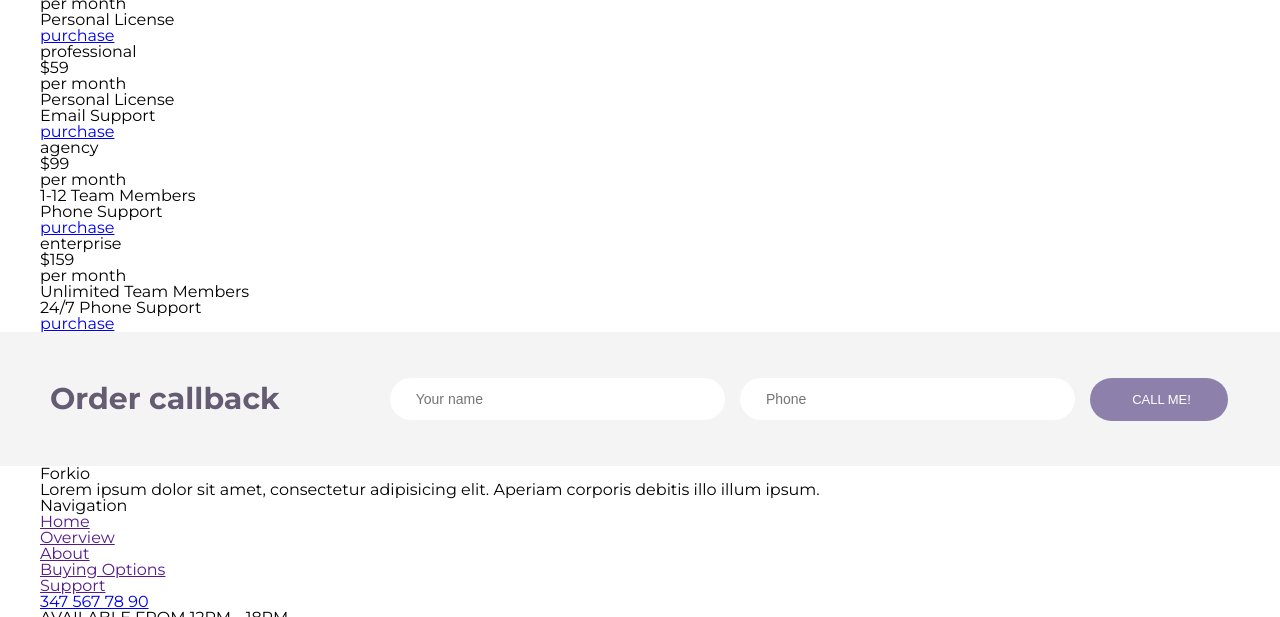
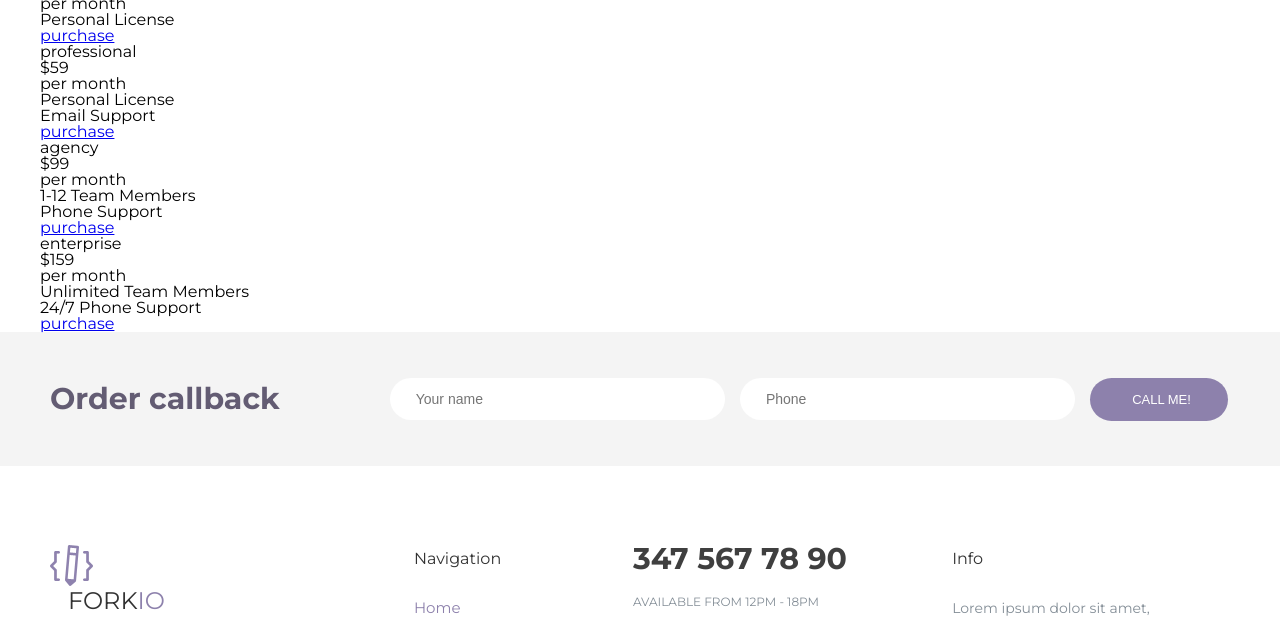
Before and after one commit to Valmobil/LandingPage-Forkio, a website: page src/index.html in a window 1280 px wide. Shown: the part 2183-2800 px from the top of the page. Drawn offline with nearby package versions, Linux system fonts and the light colour scheme; files that its build step writes are made by us from their sources; files whose address does not match are found by name.

Commit message:
commit 11

```diff
--- a/src/index.html
+++ b/src/index.html
@@ -329,8 +329,8 @@
     <div class="container">
         <div class="footer__list">
             <div class="site-description">
-                <a href="#" class="logo">
-                    <a class="logo__logo-img footer_logo-img"></a>
+                <a href="#" class="footer__logo">
+                    <a class="logo__logo-img footer_logo-img"><img src="img/Logo.png" alt=""></a>
                     <h2 class="logo__text logo__text_size-s"><span class="logo__text logo__text_dark">Fork</span>io</h2>
                 </a>
                 <p class="site-description__text">Lorem ipsum dolor sit amet, consectetur adipisicing elit. Aperiam
@@ -362,8 +362,7 @@
             <div class="site-description">
                 <h3 class="site-description__title">Info</h3>
                 <p class="site-description__text">Lorem ipsum dolor sit amet, consectetur adipisicing elit. Omnis iusto
-                    deserunt corporis provident illum impedit ad accusamus, sapiente, possimus. Explicabo aliquid
-                    asperiores accusamus quo? Reiciendis, doloribus velit! Voluptate, ipsum, soluta!</p>
+                    deserunt corporis provident illum impedit ad accusamus, sapiente, possimus. </p>
             </div>
         </div>
     </div>
--- a/src/scss/_about-us.scss
+++ b/src/scss/_about-us.scss
@@ -68,7 +68,7 @@
 }
 
 .b-download-btn__info {
-  //margin-top: 42px;
+  //margin-top: 19px;
   //margin-left: -390px;
   color: #848e97;
   font-size: 14px;
--- /dev/null
+++ b/src/scss/_footer.scss
@@ -0,0 +1,114 @@
+.footer__list{
+  display: flex;
+  flex-direction: row;
+  padding: 79px 10px 59px 10px;
+
+}
+
+.footer__logo{
+  display: block;
+  flex-direction: row;
+}
+
+//.footer_logo-img{
+//  float: left;
+//}
+
+.site-description{
+  width: 301px;
+}
+
+.logo__text_size-s{
+  color:  #8d81ac;
+  font-size: 24px;
+  font-weight: 400;
+  text-transform: uppercase;
+  margin-left: 18px;
+  align-items: center;
+}
+.logo__text_dark{
+  color:  #333333;
+}
+
+.site-description__text{
+  color:  #848e97;
+  font-size: 14px;
+  font-weight: 400;
+  line-height: 21px;
+}
+.vertical-navigation{
+  width: 130px;
+  margin: 0 89px 0 86px;
+}
+
+.vertical-navigation__title{
+  color:  #323232;
+  font-size: 16px;
+  font-weight: 400;
+  line-height: 28px;
+  margin-bottom: 23px;
+}
+.vertical-nav{
+  margin-right: 91px;
+  width: 122px;
+}
+
+.vertical-nav__link{
+  color:  #8d81ac;
+  font-size: 15px;
+  font-weight: 400;
+  line-height: 23px;
+  text-decoration: none;
+}
+
+.site-contacts{
+  width: 265px;
+  margin-right: 77px;
+}
+.contact-phone__number{
+  color:  #3f3f3f;
+  font-size: 30px;
+  font-weight: 700;
+  line-height: 28px;
+  text-decoration: none;
+}
+
+.contact-phone__call-time{
+  color:  #848e97;
+  font-size: 12px;
+  font-weight: 400;
+  line-height: 28px;
+  margin-top: 15px;
+}
+.contact-address__city{
+  color:  #323232;
+  font-size: 16px;
+  font-weight: 400;
+  line-height: 28px;
+  margin: 38px 0 20px 0;
+}
+
+.contact-address_city-place{
+  color:  #848e97;
+  font-size: 14px;
+  font-weight: 400;
+  line-height: 23px;
+}
+
+.site-description{
+  width: 304px;
+}
+
+.site-description__title{
+  color:  #323232;
+  font-size: 16px;
+  font-weight: 400;
+  line-height: 28px;
+}
+.site-description__text{
+  color:  #848e97;
+  font-size: 14px;
+  font-weight: 400;
+  line-height: 23px;
+  margin-top: 24px;
+}
--- a/src/scss/_navbar.scss
+++ b/src/scss/_navbar.scss
@@ -1,4 +1,12 @@
-.header{
+//.header__logo {
+//  display: flex;
+//  flex-direction: row;
+//  align-items: center;
+//  text-decoration: none;
+//  flex-shrink: 1;
+//}
+
+.header {
   width: 100%;
   background-color: #222125;
   height: 100px;
@@ -11,16 +19,17 @@
     margin: 0 auto;
     padding: 0 10px 0 10px;
     box-sizing: border-box;
+  }
   &__logo {
     display: flex;
     flex-direction: row;
     align-items: center;
     text-decoration: none;
     flex-shrink: 1;
-      &-img{
+    .logo__logo-img {
       line-height: 100%;
     }
-      &__text {
+    .logo__text {
       font-family: 'Lato', sans-serif;
       color: #8d81ac;
       font-size: 24px;
@@ -55,10 +64,9 @@
         text-align: left;
         vertical-align: middle;
       }
-        .btn_violet {
-           background-color: #8e82ad;
     }
-        .header__btn {
+  }
+  &__btn {
     padding: 12px 35px 11px 35px;
     border-radius: 20px;
     text-decoration: none;
@@ -69,6 +77,25 @@
     text-align: center;
   }
 }
+
+.btn_violet {
+  background-color: #8e82ad;
 }
+
+.menu__link:hover{
+  color: #ffffff;
 }
+
+.btn_violet:hover{
+  background-color: #fff;
+  color:  #8d81ac;
 }
+
+.header__logo:hover .logo__logo-img{
+  background-image: url("../img/Logo-hover.png");
+  position: relative;
+}
+
+.header__logo:hover .logo__text{
+  color: #ffffff;
+}
--- a/src/scss/_subscribe.scss
+++ b/src/scss/_subscribe.scss
@@ -47,3 +47,12 @@
   text-transform: uppercase;
 
 }
+
+.btn_subscribe:hover {
+  background-color: #fff;
+  color: #8d81ac;
+  border: 3px red;
+  //background-image: url("../img/border-button.png");
+  position: relative;
+
+}
--- a/src/scss/style.scss
+++ b/src/scss/style.scss
@@ -10,3 +10,5 @@
 @import 'people';
 
 @import 'subscribe';
+
+@import 'footer';
```
Also changed, not shown: src/img/Logo-hover.png (added), src/img/border-button.png (added). Lines whose indentation alone changed are shown as unchanged.
